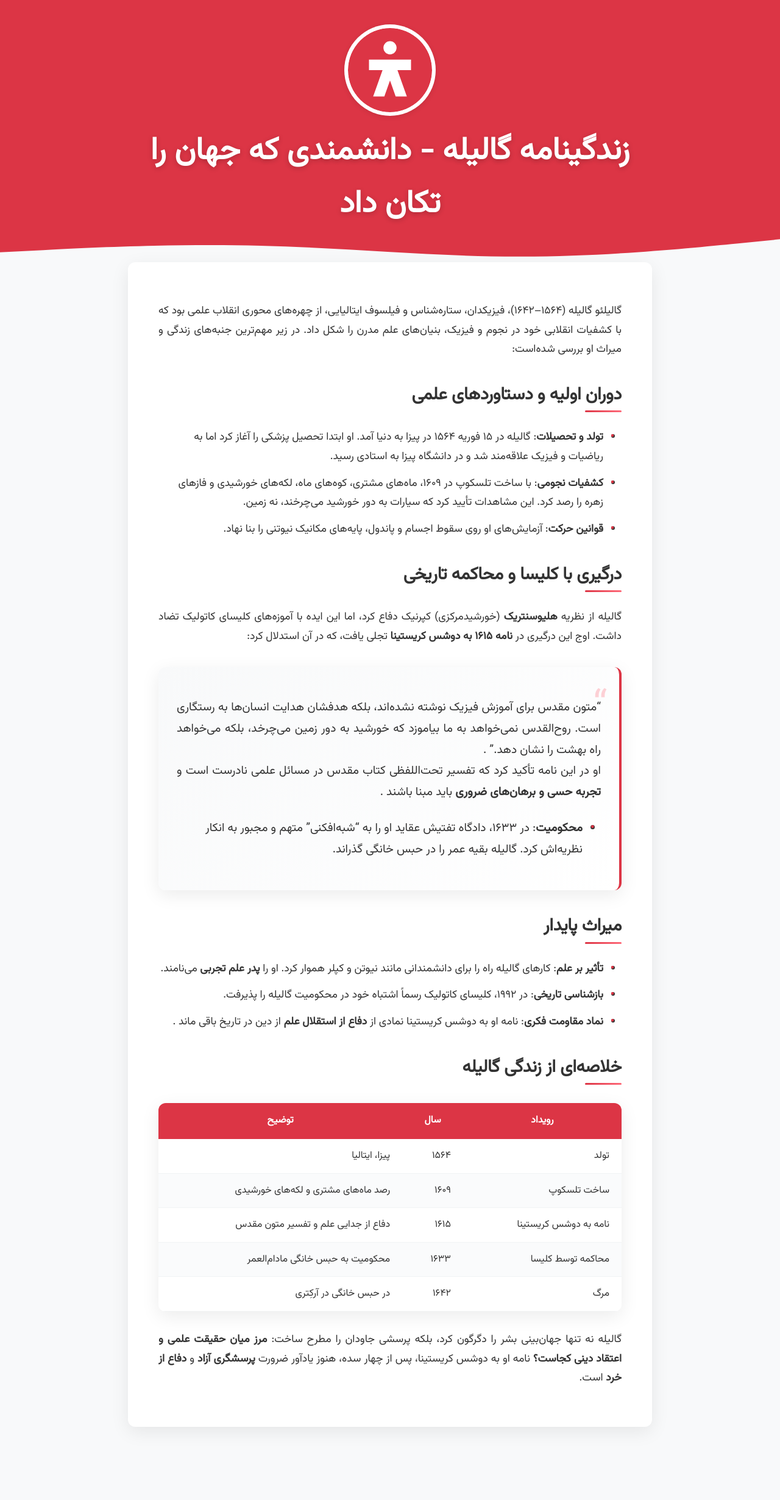
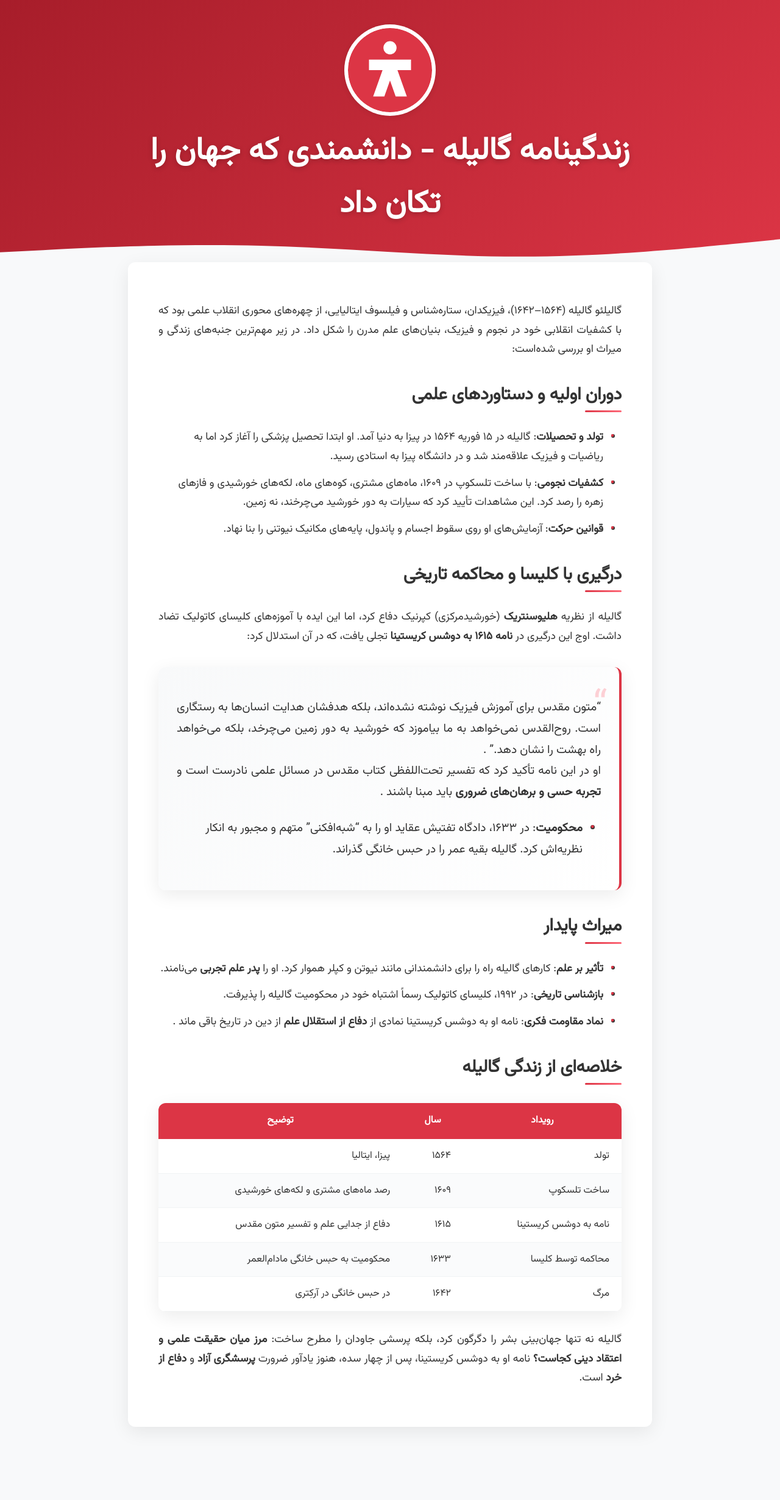
Before and after one commit to darkblog/darkblog.github.io, a Jekyll site: the page built from _posts/2025-7-5-68.md, in a window 1280 px wide. Shown: the whole page at 61% size. Built offline with Jekyll 4.4.1, drawn with Linux system fonts in a browser that asks for light colours.

Commit message:
Update post.html

```diff
--- a/_layouts/post.html
+++ b/_layouts/post.html
@@ -82,7 +82,7 @@
         }
 
         .hero-section {
-            background: var(--primary-color);
+            background: linear-gradient(135deg, var(--primary-dark), var(--primary-color));
             min-height: 450px;
             margin-bottom: 80px;
             flex-direction: column;
```
